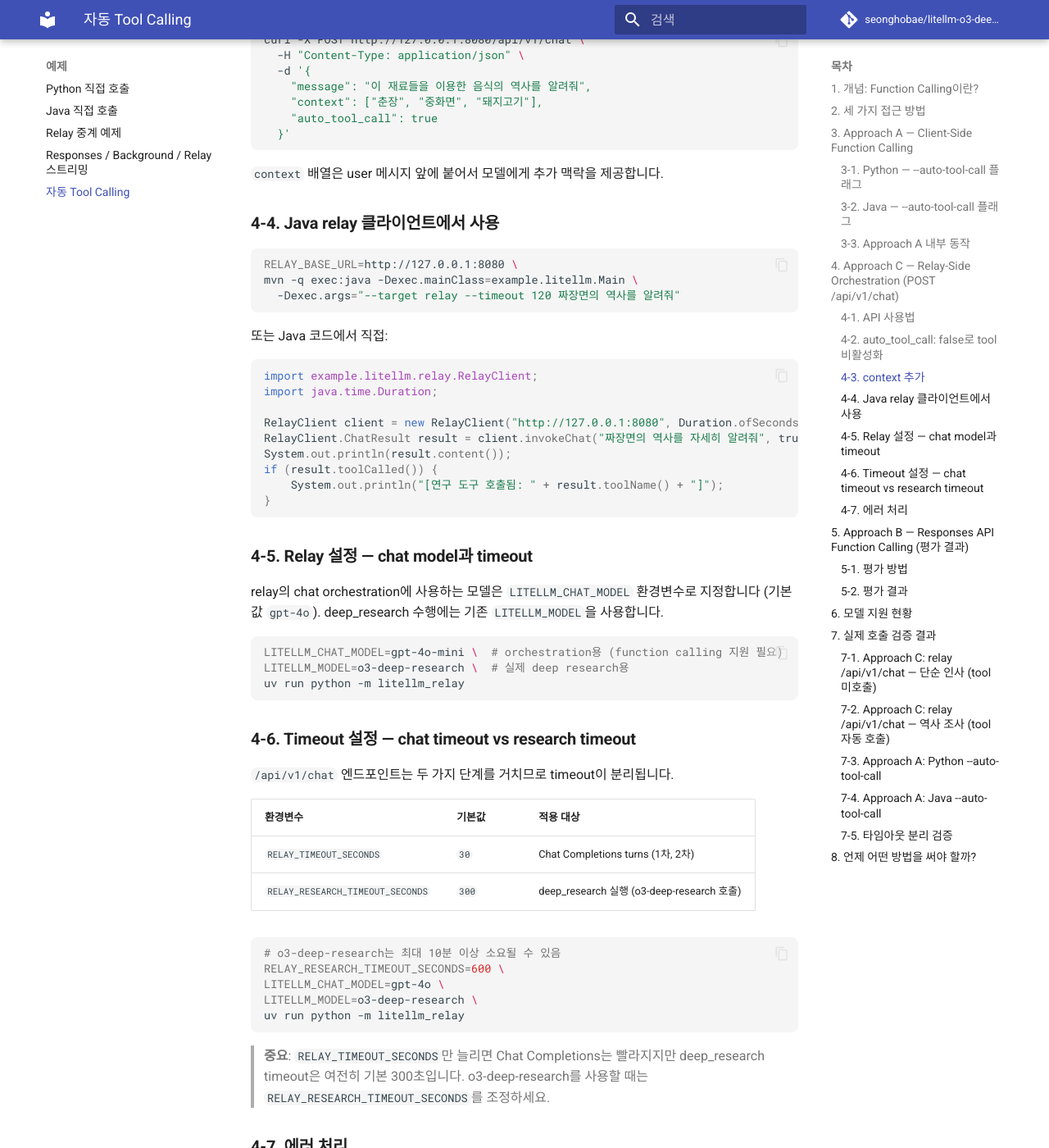
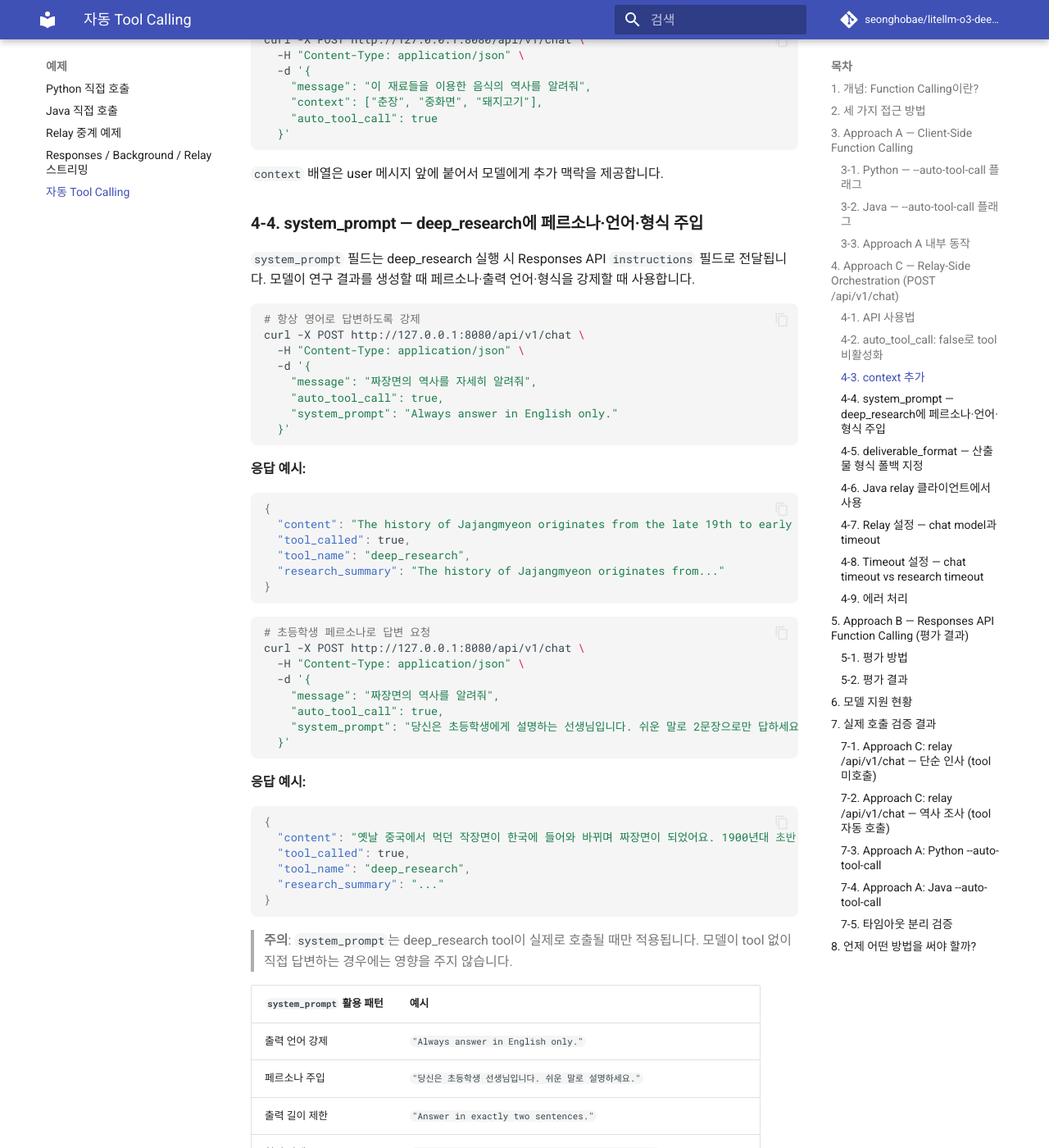
Before and after one commit to seonghobae/litellm-o3-deep-research-rest-examples, an MkDocs documentation site: the page built from docs/ko/auto-toolcalling.md, in a window 1280 px wide and 1400 px high, scrolled down 4184 px. Shown: the whole window at 82% size. Built offline with MkDocs 1.6.1 and Material for MkDocs 9.7.7, drawn with Linux system fonts in a browser that asks for light colours; comment, search, counter and statistics services are not loaded; some of the changed text lies outside the part shown.

Commit message:
docs: add system_prompt and deliverable_format documentation to auto-toolcalling guide

````diff
--- a/docs/ko/auto-toolcalling.md
+++ b/docs/ko/auto-toolcalling.md
@@ -203,7 +203,86 @@ curl -X POST http://127.0.0.1:8080/api/v1/chat \
 
 `context` 배열은 user 메시지 앞에 붙어서 모델에게 추가 맥락을 제공합니다.
 
-### 4-4. Java relay 클라이언트에서 사용
+### 4-4. system_prompt — deep_research에 페르소나·언어·형식 주입
+
+`system_prompt` 필드는 deep_research 실행 시 Responses API `instructions` 필드로 전달됩니다. 모델이 연구 결과를 생성할 때 페르소나·출력 언어·형식을 강제할 때 사용합니다.
+
+```bash
+# 항상 영어로 답변하도록 강제
+curl -X POST http://127.0.0.1:8080/api/v1/chat \
+  -H "Content-Type: application/json" \
+  -d '{
+    "message": "짜장면의 역사를 자세히 알려줘",
+    "auto_tool_call": true,
+    "system_prompt": "Always answer in English only."
+  }'
+```
+
+**응답 예시:**
+```json
+{
+  "content": "The history of Jajangmyeon originates from the late 19th to early 20th centuries...",
+  "tool_called": true,
+  "tool_name": "deep_research",
+  "research_summary": "The history of Jajangmyeon originates from..."
+}
+```
+
+```bash
+# 초등학생 페르소나로 답변 요청
+curl -X POST http://127.0.0.1:8080/api/v1/chat \
+  -H "Content-Type: application/json" \
+  -d '{
+    "message": "짜장면의 역사를 알려줘",
+    "auto_tool_call": true,
+    "system_prompt": "당신은 초등학생에게 설명하는 선생님입니다. 쉬운 말로 2문장으로만 답하세요."
+  }'
+```
+
+**응답 예시:**
+```json
+{
+  "content": "옛날 중국에서 먹던 작장면이 한국에 들어와 바뀌며 짜장면이 되었어요. 1900년대 초반 인천 차이나타운에서 처음 만들어졌답니다!",
+  "tool_called": true,
+  "tool_name": "deep_research",
+  "research_summary": "..."
+}
+```
+
+> **주의**: `system_prompt`는 deep_research tool이 실제로 호출될 때만 적용됩니다. 모델이 tool 없이 직접 답변하는 경우에는 영향을 주지 않습니다.
+
+| `system_prompt` 활용 패턴 | 예시 |
+|--------------------------|------|
+| 출력 언어 강제 | `"Always answer in English only."` |
+| 페르소나 주입 | `"당신은 초등학생 선생님입니다. 쉬운 말로 설명하세요."` |
+| 출력 길이 제한 | `"Answer in exactly two sentences."` |
+| 형식 강제 | `"Respond only with a numbered list. No prose."` |
+| 도메인 전문성 | `"You are a Korean food historian. Emphasize cultural context."` |
+
+### 4-5. deliverable_format — 산출물 형식 폴백 지정
+
+`deliverable_format` 필드는 deep_research 실행 시 산출물 형식의 **폴백** 값입니다. 모델이 tool call 인자에서 형식을 직접 지정하면 그 값이 우선됩니다.
+
+```bash
+# 상세 보고서 형식으로 요청
+curl -X POST http://127.0.0.1:8080/api/v1/chat \
+  -H "Content-Type: application/json" \
+  -d '{
+    "message": "짜장면의 역사와 사회적 영향을 상세히 알려줘",
+    "auto_tool_call": true,
+    "deliverable_format": "markdown_report"
+  }'
+```
+
+| `deliverable_format` 값 | 설명 |
+|------------------------|------|
+| `"markdown_brief"` (기본값) | 간략한 마크다운 보고서 |
+| `"markdown_report"` | 상세 마크다운 보고서 |
+| `"json_outline"` | JSON 구조의 개요 |
+
+모델이 tool call 인자에서 `deliverable_format`을 지정하면 모델 지정값이 우선됩니다. 지정하지 않으면 이 필드의 값이 폴백으로 사용됩니다.
+
+### 4-6. Java relay 클라이언트에서 사용
 
 ```bash
 RELAY_BASE_URL=http://127.0.0.1:8080 \
@@ -211,7 +290,7 @@ mvn -q exec:java -Dexec.mainClass=example.litellm.Main \
   -Dexec.args="--target relay --timeout 120 짜장면의 역사를 알려줘"
 ```
 
-또는 Java 코드에서 직접:
+또는 Java 코드에서 직접 (기본 2-인자 버전):
 
 ```java
 import example.litellm.relay.RelayClient;
@@ -225,7 +304,20 @@ if (result.toolCalled()) {
 }
 ```
 
-### 4-5. Relay 설정 — chat model과 timeout
+`system_prompt`와 `deliverable_format`을 지정하는 4-인자 버전:
+
+```java
+RelayClient client = new RelayClient("http://127.0.0.1:8080", Duration.ofSeconds(120));
+RelayClient.ChatResult result = client.invokeChat(
+    "짜장면의 역사를 자세히 알려줘",
+    true,                                  // auto_tool_call
+    "Always answer in English only.",      // system_prompt
+    "markdown_report"                      // deliverable_format (폴백)
+);
+System.out.println(result.content());
+```
+
+### 4-7. Relay 설정 — chat model과 timeout
 
 relay의 chat orchestration에 사용하는 모델은 `LITELLM_CHAT_MODEL` 환경변수로 지정합니다 (기본값 `gpt-4o`). deep_research 수행에는 기존 `LITELLM_MODEL`을 사용합니다.
 
@@ -235,7 +327,7 @@ LITELLM_MODEL=o3-deep-research \  # 실제 deep research용
 uv run python -m litellm_relay
 ```
 
-### 4-6. Timeout 설정 — chat timeout vs research timeout
+### 4-8. Timeout 설정 — chat timeout vs research timeout
 
 `/api/v1/chat` 엔드포인트는 두 가지 단계를 거치므로 timeout이 분리됩니다.
 
@@ -254,7 +346,7 @@ uv run python -m litellm_relay
 
 > **중요**: `RELAY_TIMEOUT_SECONDS`만 늘리면 Chat Completions는 빨라지지만 deep_research timeout은 여전히 기본 300초입니다. o3-deep-research를 사용할 때는 `RELAY_RESEARCH_TIMEOUT_SECONDS`를 조정하세요.
 
-### 4-7. 에러 처리
+### 4-9. 에러 처리
 
 deep_research 실행 중 오류가 발생하더라도 relay는 HTTP 500 대신 구조화된 `ChatResponse`를 반환합니다.
 
@@ -405,3 +497,5 @@ ChatOrchestrator.research_timeout_seconds → deep_research 실행 (300s 기본)
 | tool 호출 여부를 감추고 싶을 때 | Approach C |
 | deep_research가 필요한지 불확실한 대화 | Approach C (auto_tool_call=true) |
 | 항상 deep_research를 쓰고 싶을 때 | 기존 `POST /api/v1/tool-invocations` |
+| 연구 결과의 언어·페르소나를 제어하고 싶을 때 | Approach C + `system_prompt` |
+| 상세 보고서 형식을 원할 때 | Approach C + `deliverable_format="markdown_report"` |
````
